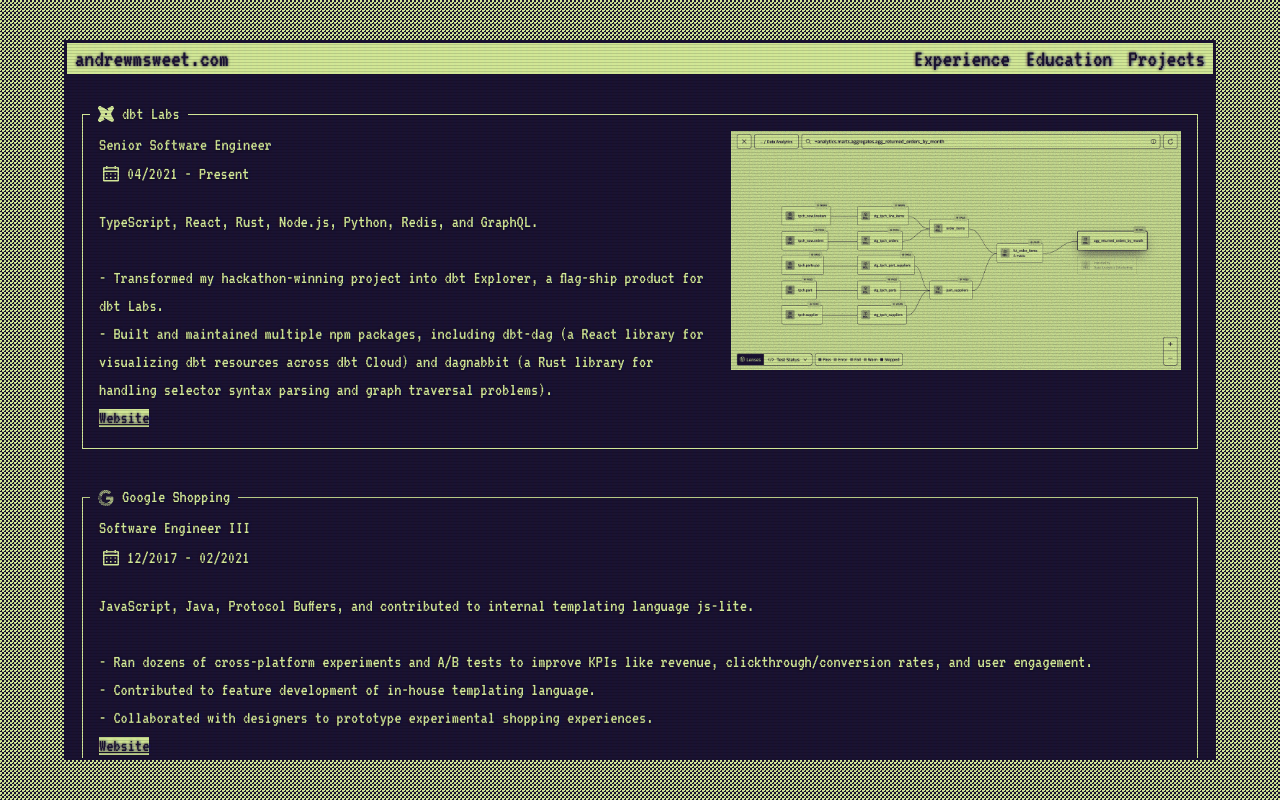
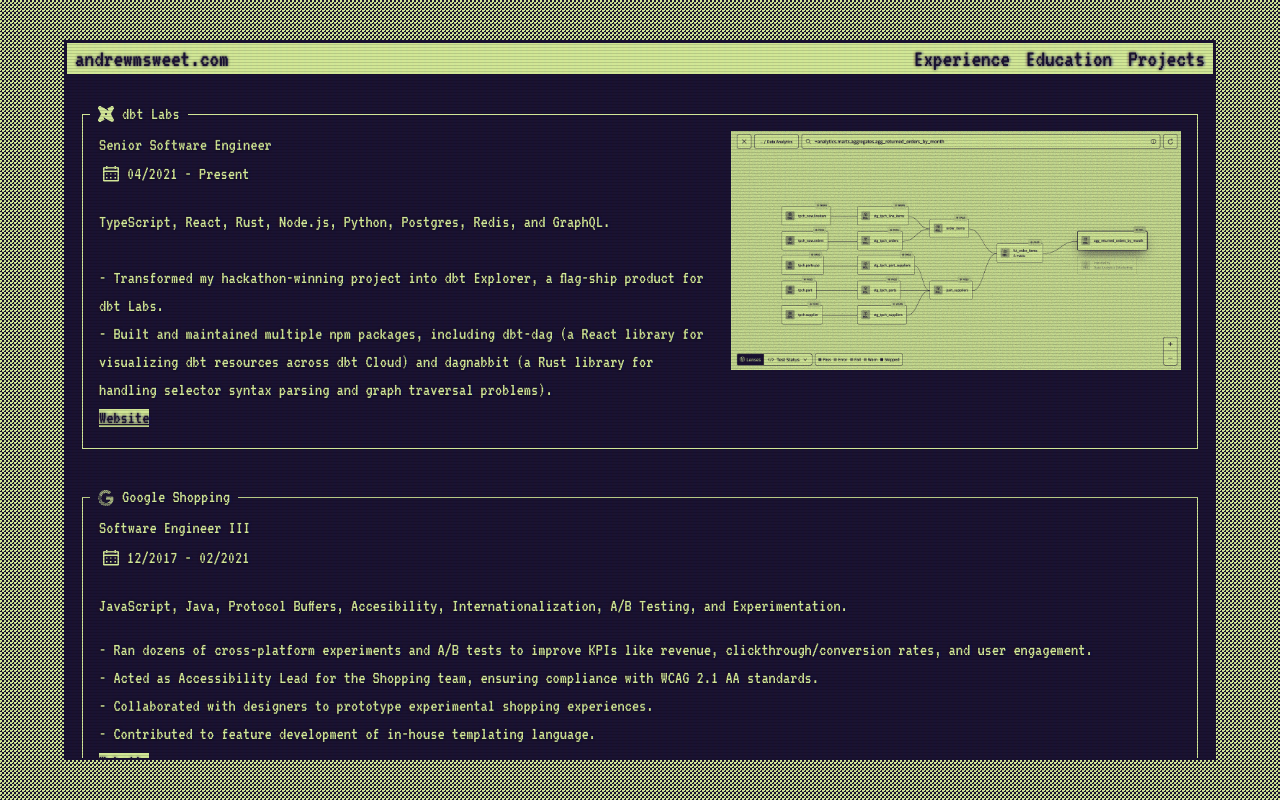
Before and after one commit to heysweet/heysweet.github.io, a Next.js app: page /experience in a window 1280 px wide. Built offline with nearby package versions, Linux system fonts and the light colour scheme; what tailwindcss-animation-delay would draw is missing.

Commit message:
More detail to job descriptions

```diff
--- a/src/app/experience/dbtLabs.tsx
+++ b/src/app/experience/dbtLabs.tsx
@@ -21,7 +21,7 @@ export const dbtLabs = {
     endDate: null, // Still work here
 
     description: `
-    TypeScript, React, Rust, Node.js, Python, Redis, and GraphQL.
+    TypeScript, React, Rust, Node.js, Python, Postgres, Redis, and GraphQL.
 
     - Transformed my hackathon-winning project into dbt Explorer, a flag-ship product for dbt Labs.
     - Built and maintained multiple npm packages, including dbt-dag (a React library for visualizing dbt resources across dbt Cloud) and dagnabbit (a Rust library for handling selector syntax parsing and graph traversal problems).`.trim(),
--- a/src/app/experience/google.tsx
+++ b/src/app/experience/google.tsx
@@ -20,13 +20,24 @@ export const google = {
     startDate: new Date('2017-12-01'),
     endDate: new Date('2021-02-28'),
 
-    description: `
-    JavaScript, Java, Protocol Buffers, and contributed to internal templating language js-lite.
+    description: <>
+    <div className='mb-4'>
+    JavaScript, Java, Protocol Buffers, Accesibility, Internationalization, A/B Testing, and Experimentation.
+    </div>
 
+    <div>
     - Ran dozens of cross-platform experiments and A/B tests to improve KPIs like revenue, clickthrough/conversion rates, and user engagement.
+    </div>
+    <div>
+    - Acted as Accessibility Lead for the Shopping team, ensuring compliance with WCAG 2.1 AA standards.
+    </div>
+    <div>
+    - Collaborated with designers to prototype experimental shopping experiences.
+    </div>
+    <div>
     - Contributed to feature development of in-house templating language.
-    - Collaborated with designers to prototype experimental shopping experiences.
-    `.trim(),
+    </div>
+    </>,
 
     externalWebsite: 'https://www.google.com/search?tbm=shop&hl=en&psb=1&q=shoes',
     iconSrc: '/google.png',
--- a/src/app/experience/iontank.tsx
+++ b/src/app/experience/iontank.tsx
@@ -21,7 +21,9 @@ export const iontank = {
     endDate: new Date('2017-12-01'),
 
     description: <>
-    JavaScript, Python, RabbitMQ, and Redis.
+    <div className='mb-4'>
+    JavaScript, Python, OpenFrameworks, C++, RabbitMQ, and EAGLE for PCB designs.
+    </div>
 
     <div>
     - Developed full stack solution for <a href="/projects#drumbar">a 5-story cylindrical LED screen</a> and controls system at the Rivers Casino Pittsburgh.
@@ -30,7 +32,10 @@ export const iontank = {
     - Devised automated CI and testing pipeline for remote installations.
     </div>
     <div>
-    - Implemented remote project tracking and an up-to-the-minute notification system.
+    - Implemented remote project tracking and an up-to-the-minute notification system for permanent on-site installations.
+    </div>
+    <div>
+    - Designed an interactive 3D LED grid firework simulation for a temporary installation for OREO.
     </div>
     </>,
 
--- a/src/app/experience/nikeIntern.tsx
+++ b/src/app/experience/nikeIntern.tsx
@@ -25,7 +25,7 @@ export const nikeIntern = {
     - Optimized existing legacy codebase after analysis of inefficiencies
     - Provided back-end services for a number of consumer-facing platforms
     - Onboarded new individuals, enabling efficient knowledge transfer
-    - Acted within an existing scrum team
+    - Delivered software through agile methodology as a part of a scrum team
 
     Cross Functional Project (Leadership and Design):
     - Lead a team of 9 interns through an app development process
```
